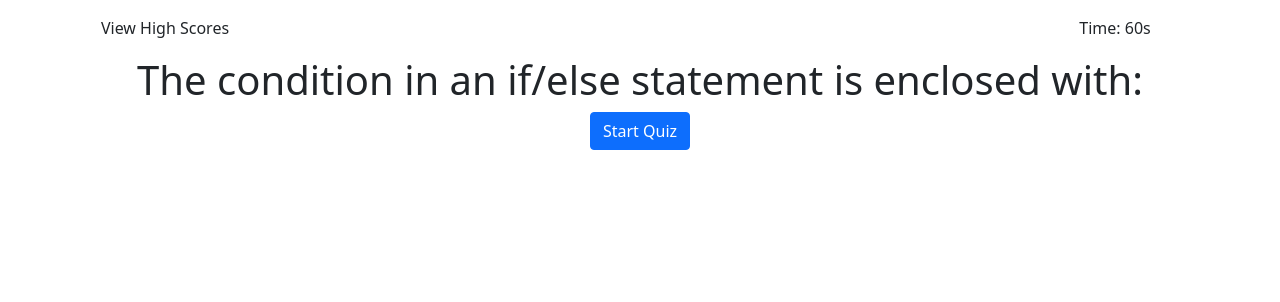
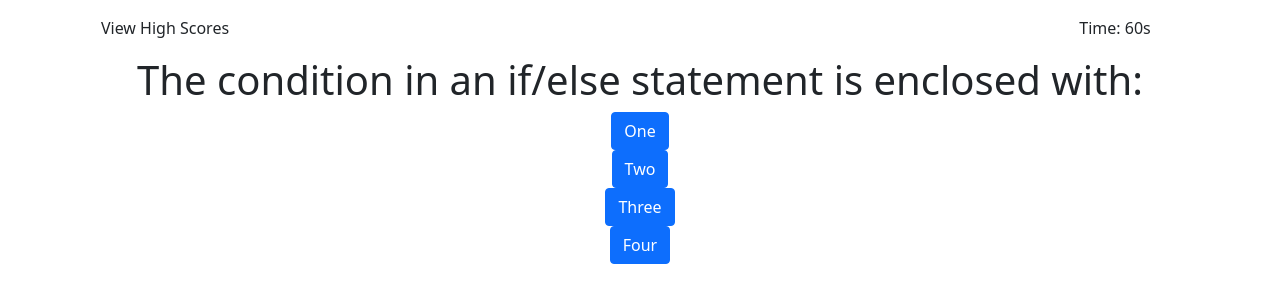
Before and after one commit to Thorulfr/javascript-quiz, a plain HTML site: page index.html in a window 1280 px wide. Both pictures are taken after a click on the button "Start Quiz". Drawn offline with nearby package versions, Linux system fonts and the light colour scheme.

Commit message:
Added questions array, got answer buttons to display.

```diff
--- a/assets/js/script.js
+++ b/assets/js/script.js
@@ -1,6 +1,25 @@
+var questions = [
+    "<h1>The condition in an if/else statement is enclosed with:</h1>",
+    "<h1>A variable inside of a function can be used by other functions.</h1>",
+    "<h1>How do you add comments to JavaScript?</h1>",
+    "<h1>A 'switch' statement must always include a default option.</h1>",
+    "<h1>How do you increment an integer variable in JavaScript?</h1>",
+    "<h1>'Const' variables' values can be reassigned.</h1>"
+];
+
+var questionNumber = 0;
+
 // When the start button is clicked, start the quiz
 $("#start-button").click(function() {
-    $("#start-button").remove();
-    $("#quiz-header").html("<h1>The condition in an if/else statement is enclosed with:</h1>");
-    $("#quiz-body").html("<button type='button' class='btn btn-primary' id='start-button'>Start Quiz</button>");
+    $("#start-button").addClass("d-none");
+    $("#instructions").addClass("d-none");
+    $("#quiz-header").html(questions[0]);
+    $("#answer-one").removeClass("d-none");
+    $("#answer-one").addClass("d-inline-block");
+    $("#answer-two").removeClass("d-none");
+    $("#answer-two").addClass("d-inline-block");
+    $("#answer-three").removeClass("d-none");
+    $("#answer-three").addClass("d-inline-block");
+    $("#answer-four").removeClass("d-none");
+    $("#answer-four").addClass("d-inline-block");
 })
--- a/index.html
+++ b/index.html
@@ -26,21 +26,33 @@
                 Time: 60s
             </div>
         </div>
-        <div class="row">
+        <div class="row d-flex justify-content-center">
             <div class="col text-center" id="quiz-box">
                 <div id="quiz-header">
                     <h1>
                         Coding Quiz Challenge
                     </h1>
                 </div>
-                <div class="d-flex justify-content-center" id="quiz-body">
-                    <p>
+                <div id="quiz-body">
+                    <p id="instructions">
                         Try to answer the following code-related questions within the time limit.
                         Keep in mind that incorrect answers will penalize your score/time by ten seconds!
                     </p>
-                </div>
-                <div id="quiz-start-button">
-                    <button type="button" class="btn btn-primary" id="start-button">Start Quiz</button>
+                    <div id="quiz-start-button">
+                        <button type="button" class="btn btn-primary" id="start-button">Start Quiz</button>
+                    </div>
+                    <div>
+                        <button type="button" class="btn btn-primary d-none" id="answer-one">One</button>
+                    </div>
+                    <div>
+                        <button type="button" class="btn btn-primary d-none" id="answer-two">Two</button>
+                    </div>
+                    <div>
+                        <button type="button" class="btn btn-primary d-none" id="answer-three">Three</button>
+                    </div>
+                    <div>
+                        <button type="button" class="btn btn-primary d-none" id="answer-four">Four</button>
+                    </div>
                 </div>
             </div>
         </div>
```
